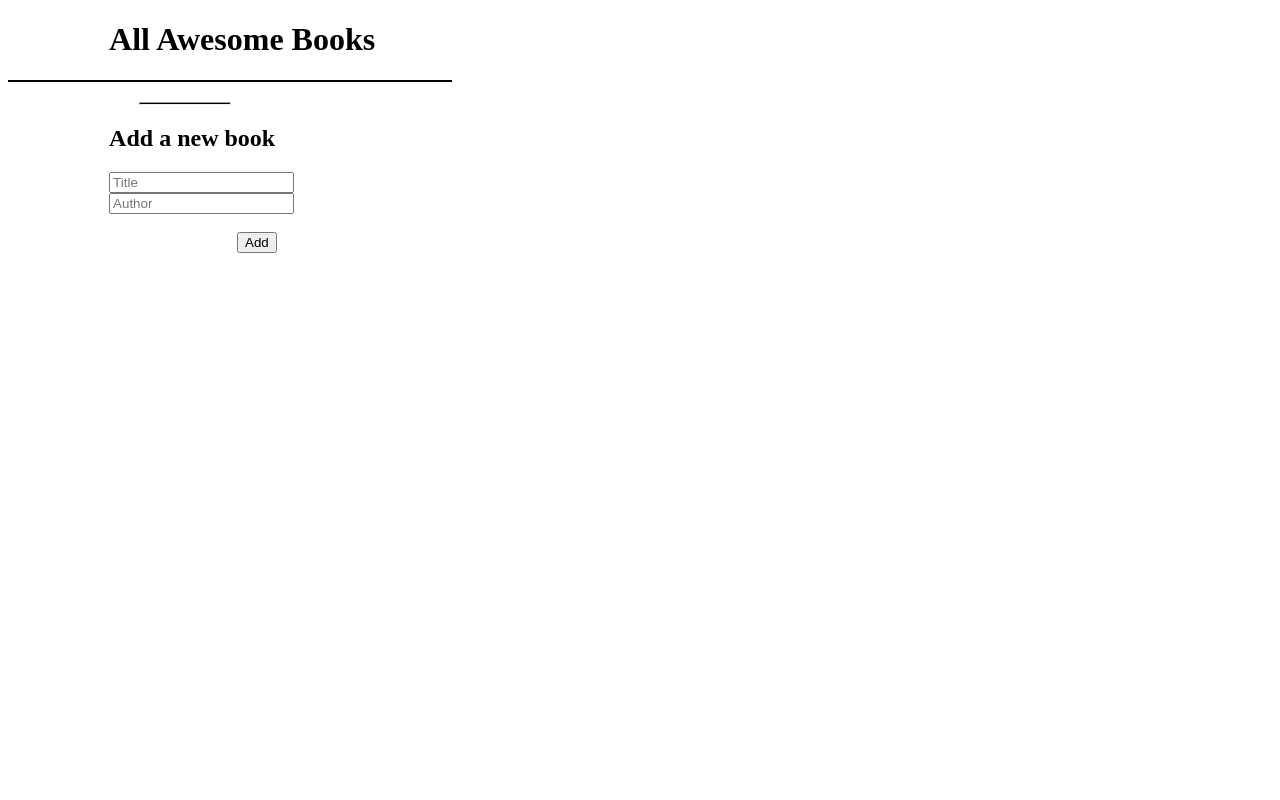
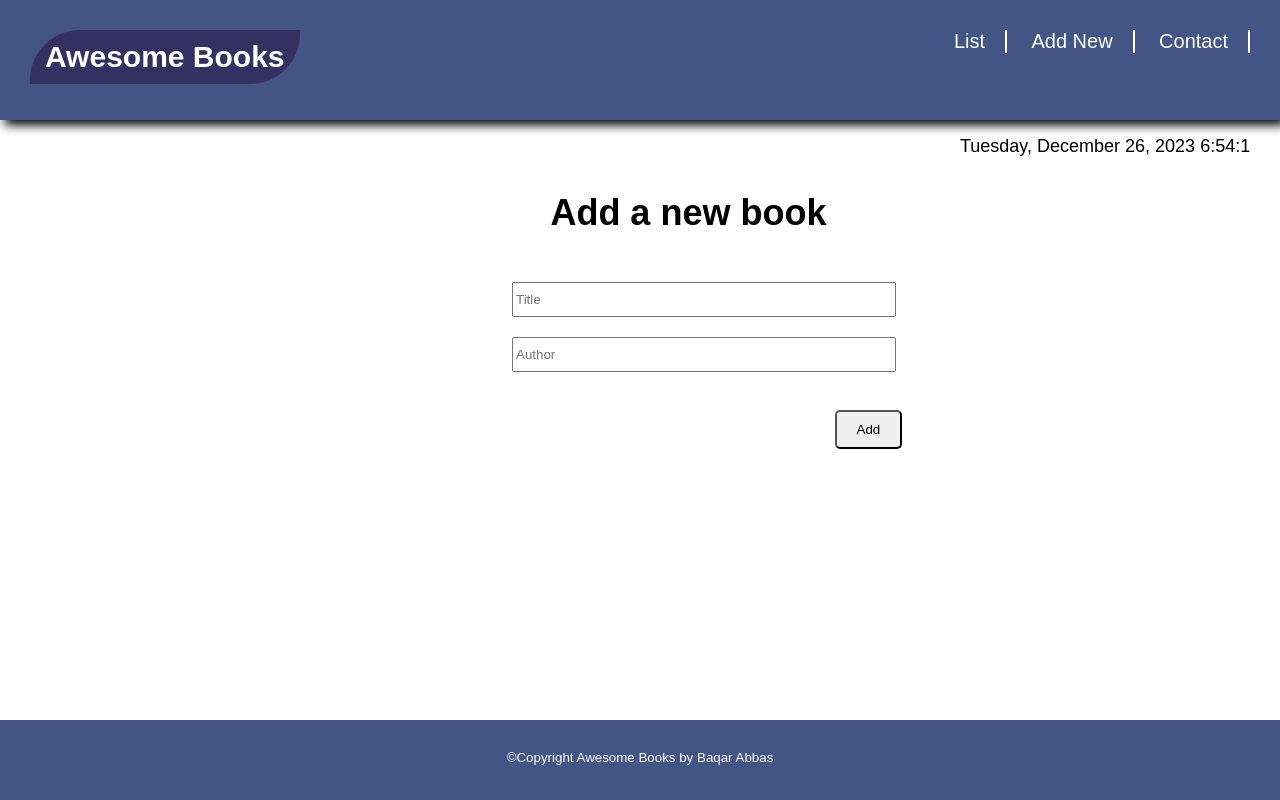
Before and after one commit to baqar-abbas/Awesome-books-redefine, a website: page index.html in a window 1280 px wide. Drawn offline with Linux system fonts and the light colour scheme.

Commit message:
Add navigation menu. Build a single page application.

```diff
--- a/classRefactor.js
+++ b/classRefactor.js
@@ -14,9 +14,7 @@ class Book {
 
   static remove(id) {
     const books = Book.getAll();
-    // const index = books.indexOf(book);
     const index = books.findIndex((book) => book.id === id);
-    // if (index === -1) return console.log('Book not found');
     if (index >= 0) {
       books.splice(index, 1);
       localStorage.setItem('books', JSON.stringify(books));
@@ -37,6 +35,7 @@ class Book {
       listItem.innerHTML = `"${book.title}" by ${book.author}`;
       // Create a Remove button for the new list item
       const removeButton = document.createElement('button');
+      removeButton.classList.add('remove-button');
       removeButton.textContent = 'Remove';
       removeButton.addEventListener('click', () => {
         Book.remove(book.id);
@@ -51,7 +50,6 @@ class Book {
 window.onload = Book.displayAll();
 
 const form = document.querySelector('#form1');
-// let j = 1;
 
 form.addEventListener('submit', (event) => {
   event.preventDefault();
@@ -64,3 +62,43 @@ form.addEventListener('submit', (event) => {
   author.value = '';
   Book.displayAll();
 });
+
+const listButton = document.querySelector('.list');
+const addNewButton = document.querySelector('.add-new');
+const listSection = document.querySelector('.list-section');
+const addSection = document.querySelector('.add-books');
+const contactButton = document.querySelector('.contact');
+const contactSection = document.querySelector('.contact-section');
+
+listButton.addEventListener('click', () => {
+  addSection.style.display = 'none';
+  contactSection.style.display = 'none';
+  listSection.style.display = 'flex';
+});
+
+addNewButton.addEventListener('click', (e) => {
+  e.preventDefault();
+  addSection.style.display = 'block';
+  contactSection.style.display = 'none';
+  listSection.style.display = 'none';
+});
+
+contactButton.addEventListener('click', () => {
+  addSection.style.display = 'none';
+  listSection.style.display = 'none';
+  contactSection.style.display = 'flex';
+});
+
+function time() {
+  const now = new Date();
+  const hours = now.getHours();
+  const minutes = now.getMinutes();
+  const seconds = now.getSeconds();
+  const options = {
+    weekday: 'long', year: 'numeric', month: 'long', day: 'numeric',
+  };
+  const date = now.toLocaleDateString('en-US', options);
+
+  document.getElementById('datetime').textContent = `${date} ${hours}:${minutes}:${seconds}`;
+}
+setInterval(time, 1000);
--- a/index.html
+++ b/index.html
@@ -8,14 +8,26 @@
 </head>
 <body>
     <header>
+        <nav class="navigation">
+        <span class="logo">Awesome Books</span>
+        <ul class="nav-links">
+            <li><a class="list" href="javascript:void(0)">List</a></li>
+            <li><a class="add-new" href="#">Add New</a></li>
+            <li><a class="contact" href="#">Contact</a></li>
+        </ul>
+        </nav>
+    </header>
+    <small id="datetime"></small>
+    <main>
+        <!-- List and display Book Section -->
+        <section class="list-section">
         <h1>All Awesome Books</h1>
-    </header>
-    <main>
         <div class="dynamic">
             <ul id="list">
             </ul>
             </div>
-            <hr class="divider">
+        </section>
+            <!-- Add a Book Section -->
             <div class="add-books">
                 <h2>Add a new book</h2>
                 <form action="" id="form1">
@@ -24,7 +36,24 @@
                     <input type="submit" value="Add" id="submit">
                 </form>
             </div>
+            <!-- Contact Section -->
+            <section class="contact-section">
+                <h2 class="contactinformation">
+                    Contact Information
+                </h2>
+                <p>Do you have any questions or you just want to say "Hello"? <br>
+                    You can reach out to us!
+                    <ul>
+                        <li class="cli">My email baqar007@hotmail.com </li>
+                        <li class="cli">My phone number 00435865344422</li>
+                        <li class="cli">My adress Streethome 22, 84503 Karachi, Pakistan</li>
+                    </ul>
+                </p>
+            </section>
     </main>
+    <footer class="footer">
+        <small>&copy;Copyright Awesome Books by Baqar Abbas</small>
+      </footer>
     <script src="classRefactor.js"></script>
 </body>
 </html>
--- a/styles.css
+++ b/styles.css
@@ -1,7 +1,74 @@
+* {
+  box-sizing: border-box;
+}
+
+body {
+  margin: 0;
+  font-family: Arial, Helvetica, sans-serif;
+  overflow-y: auto;
+}
+
+header {
+  background-color: #435585;
+  padding: 30px;
+  width: 100%;
+  height: 15vh;
+  position: fixed;
+  top: 0;
+  box-shadow: 5px 5px 10px black;
+}
+
+.logo {
+  color: white;
+  font-size: 30px;
+  font-weight: bolder;
+  background-color: #363062;
+  padding: 10px 15px;
+  border-top-left-radius: 50px;
+  border-bottom-right-radius: 50px;
+}
+
+.navigation {
+  display: flex;
+  justify-content: space-between;
+}
+
+.nav-links {
+  list-style-type: none;
+  margin: 0;
+  padding: 0;
+}
+
+.nav-links li {
+  display: inline-block;
+  padding: 0 20px 0 20px;
+  border-right: 2px solid white;
+}
+
+.nav-links li a {
+  text-decoration: none;
+  color: white;
+  font-size: 20px;
+}
+
+main {
+  margin-top: 15vh;
+
+  /* padding: 0 20px 0 20px; */
+}
+
+.list-section {
+  display: none;
+  flex-direction: column;
+  margin: 15vh auto;
+  width: 60%;
+}
+
 .dynamic {
+  margin-top: 5%;
   border: 1px solid black;
   margin-bottom: 20px;
-  width: 35%;
+  width: 100%;
 }
 
 #list {
@@ -11,16 +78,23 @@
 }
 
 #list li {
-  padding: 10px;
+  padding: 15px;
 }
 
 #list li:nth-child(odd) {
   background-color: darkgray;
 }
 
-button {
+.remove-button {
   float: right;
   border: 3px solid black;
+  cursor: pointer;
+}
+
+.remove-button:hover {
+  background-color: #11009e;
+  color: white;
+  scale: 1.2;
 }
 
 .divider {
@@ -32,12 +106,31 @@ button {
 }
 
 .add-books {
-  margin-left: 8%;
+  /* margin: 30% auto; */
+  width: 60%;
+
+  /* margin: 100px auto; */
+  margin-top: 15%;
+  margin-left: 40%;
+}
+
+#title {
+  width: 50%;
+  height: 35px;
+  margin-bottom: 20px;
+}
+
+#author {
+  width: 50%;
+  height: 35px;
+  margin-bottom: 20px;
 }
 
 #submit {
   position: relative;
-  left: 11%;
+  left: 42%;
+  padding: 10px 20px;
+  border-radius: 5px;
 }
 
 #submit:hover {
@@ -45,5 +138,49 @@ button {
 }
 
 h1 {
-  margin-left: 8%;
+  margin-left: 30%;
+  margin-top: 10%;
+  font-size: 36px;
 }
+
+h2 {
+  margin-top: 3rem;
+  margin-left: 5%;
+  font-size: 36px;
+  margin-bottom: 3rem;
+}
+
+.footer {
+  background-color: #435585;
+  padding: 30px;
+  width: 100%;
+  height: 10vh;
+  position: fixed;
+  bottom: 0;
+
+  /* box-shadow: 5px -5px 10px black; */
+  display: flex;
+  justify-content: center;
+  color: white;
+}
+
+#datetime {
+  position: absolute;
+  top: 17%;
+  left: 75%;
+  font-size: 18px;
+}
+
+.contact-section {
+  display: none;
+  flex-direction: column;
+
+  /* margin: 15vh auto; */
+  width: 90%;
+  justify-content: center;
+  align-items: center;
+}
+
+.contactinformation {
+    margin-top: 10%;
+}
```
